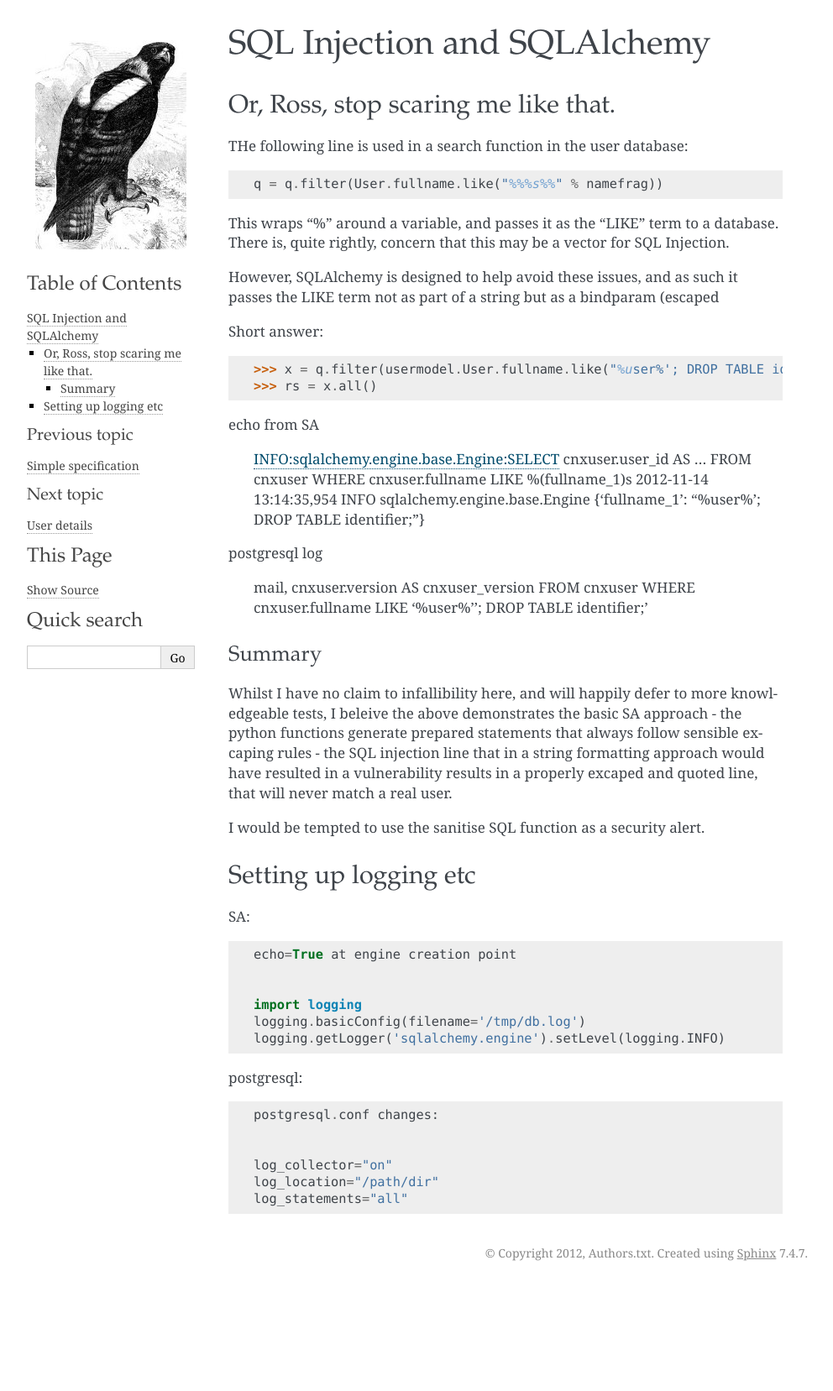
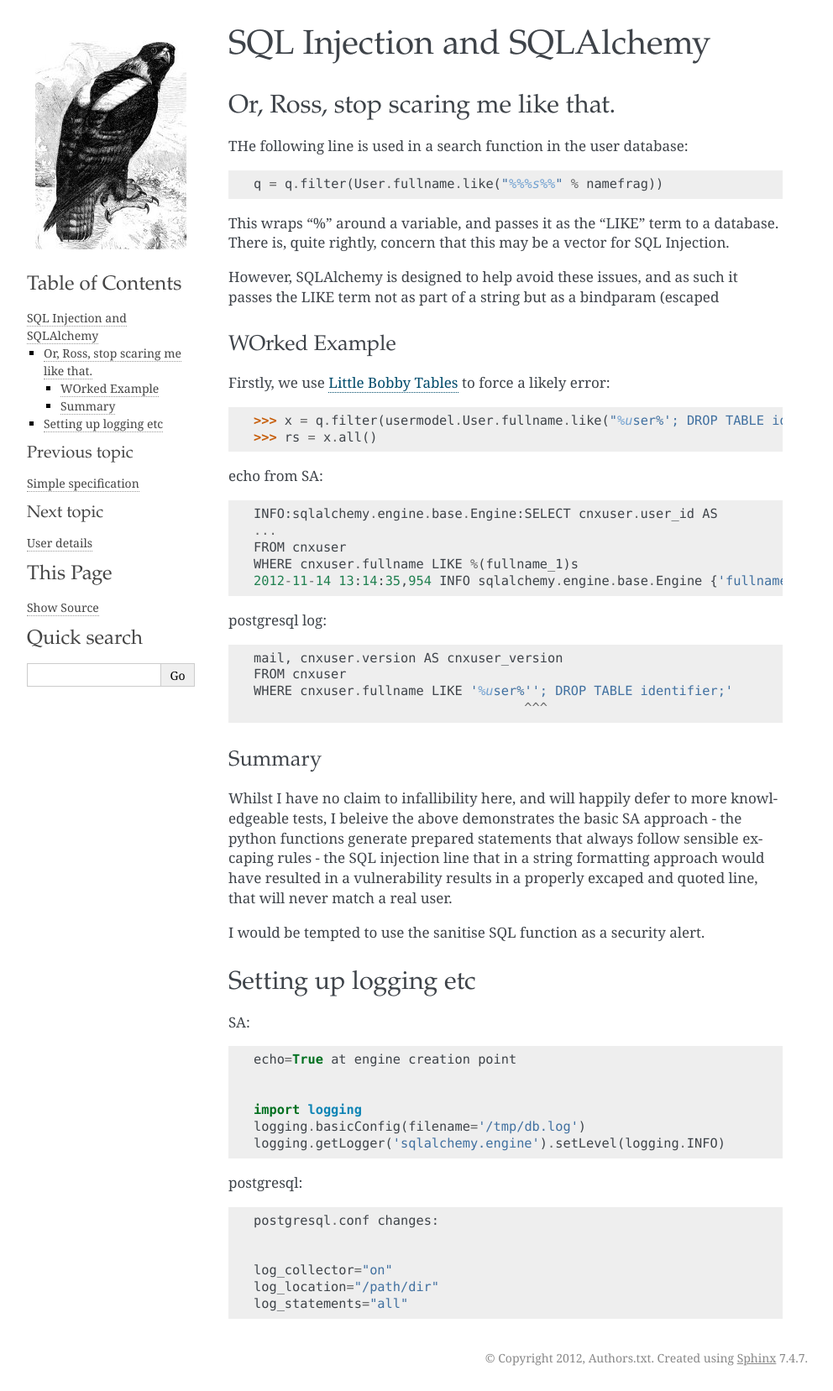
Before and after one commit to openstax/cnx-user, a Sphinx documentation site: the page built from docs/sqlinjection.rst, in a window 1280 px wide. Shown: the whole page at 84% size, without its empty margins (148-1140 px from the left). Built offline with Sphinx 7.4.7, drawn with Linux system fonts in a browser that asks for light colours; before the commit the page ends 1532 px from its top, so only the background shows below that.

Commit message:
minor doc fixes

```diff
--- a/docs/sqlinjection.rst
+++ b/docs/sqlinjection.rst
@@ -16,25 +16,29 @@ However, SQLAlchemy is designed to help avoid these issues, and as such it passe
 LIKE term not as part of a string but as a bindparam (escaped
 
 
-Short answer:
+WOrked Example
+--------------
+
+Firstly, we use `Little Bobby Tables <http://http://xkcd.com/327/>`_ to force a likely error::
 
     >>> x = q.filter(usermodel.User.fullname.like("%user%'; DROP TABLE identifier;"))
     >>> rs = x.all()
 
-echo from SA
+echo from SA::
 
     INFO:sqlalchemy.engine.base.Engine:SELECT cnxuser.user_id AS
     ...
     FROM cnxuser
     WHERE cnxuser.fullname LIKE %(fullname_1)s
-    2012-11-14 13:14:35,954 INFO sqlalchemy.engine.base.Engine {'fullname_1': "%user%';
-    DROP TABLE identifier;"}
+    2012-11-14 13:14:35,954 INFO sqlalchemy.engine.base.Engine {'fullname_1': "%user%'; DROP TABLE identifier;"}
 
-postgresql log
+
+postgresql log::
 
     mail, cnxuser.version AS cnxuser_version
     FROM cnxuser
     WHERE cnxuser.fullname LIKE '%user%''; DROP TABLE identifier;'
+                                       ^^^
 
 Summary
 -------
```
